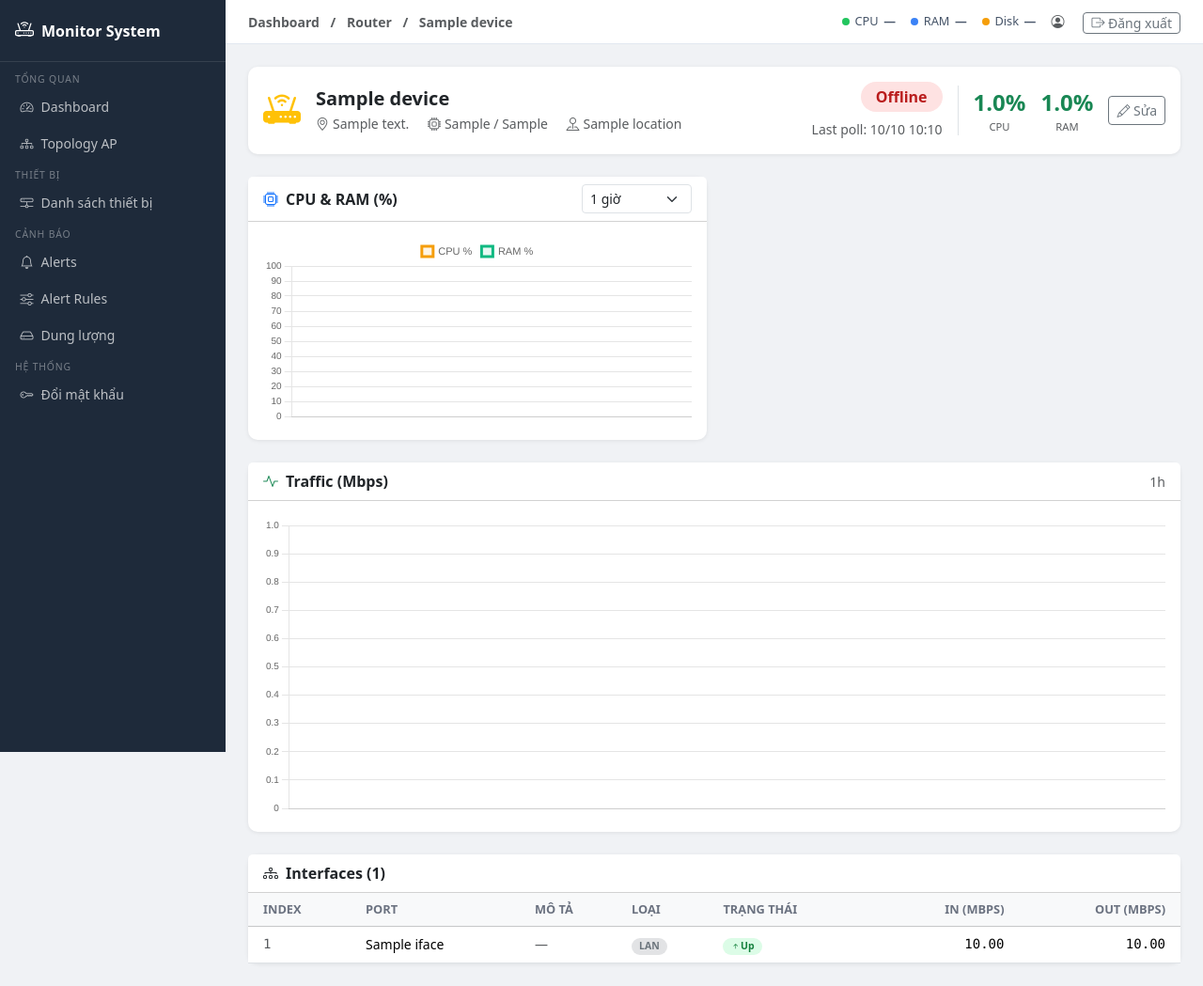
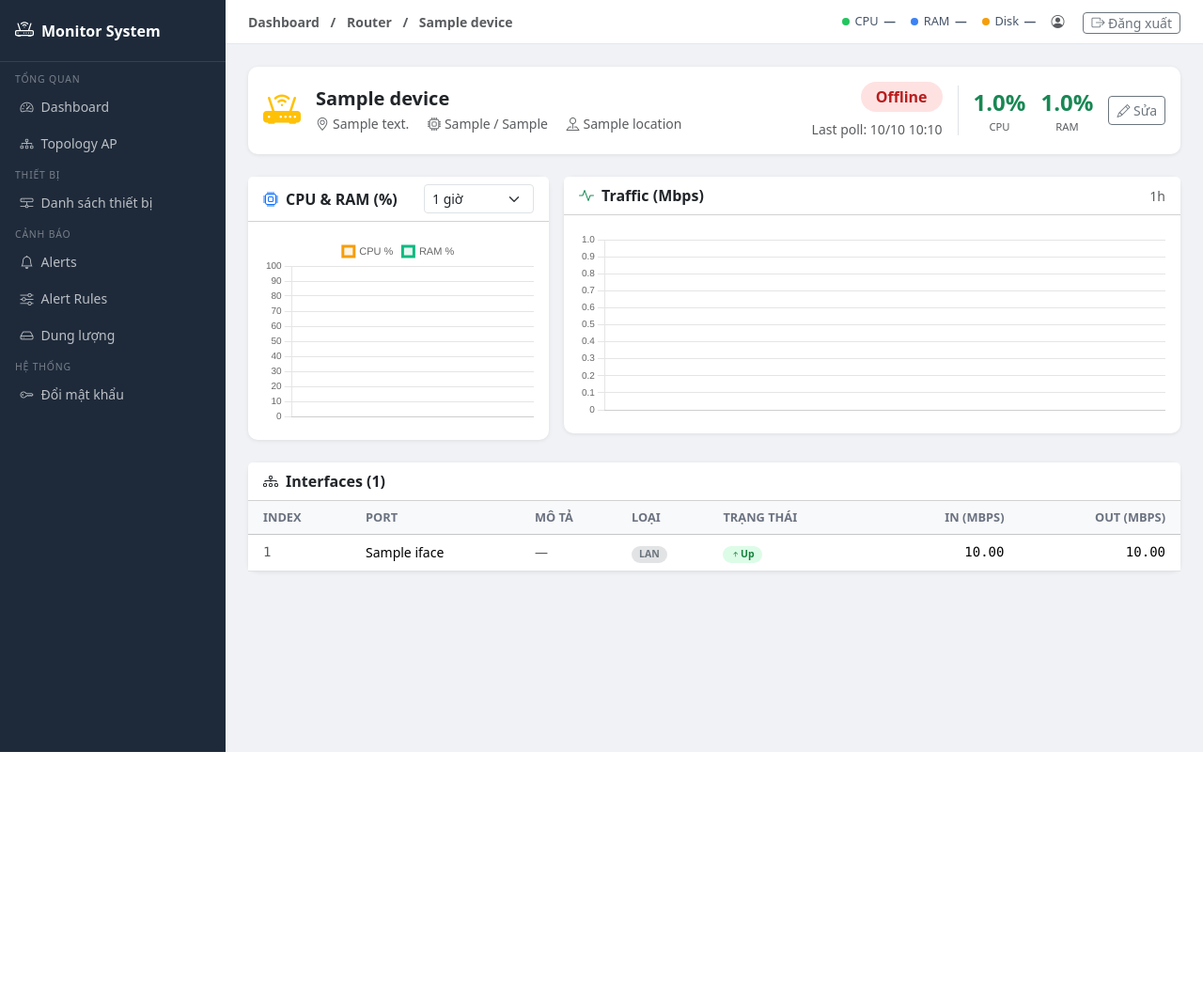
Before and after one commit to luckyhoang1988/monitor_system, a Django app: template templates/dashboard/router_detail.html in a window 1280 px wide. Shown: the whole page at 94% size. After the commit the page ends 800 px from the top, so only its background shows below. Run offline with Django 5.2, Linux system fonts and the light colour scheme; the template is opened without the code that fills it: most values are stand-ins (such as "Sample title", 1, 10 or a date in 2020).

Commit message:
fix(dashboard): gộp CPU/RAM và Traffic vào cùng 1 dòng, CPU/RAM thu nhỏ
CPU&RAM col-xl-4 (thu nhỏ), Traffic col-xl-8 (cùng dòng) thay vì
xếp chồng 2 dòng riêng — tránh khoảng trắng thừa bên cạnh CPU/RAM.

Co-Authored-By: Claude Sonnet 5 <noreply@anthropic.com>

```diff
--- a/templates/base.html
+++ b/templates/base.html
@@ -71,7 +71,6 @@
 
     /* Chart */
     .chart-wrap { position: relative; height: 200px; }
-    .chart-wrap-wide { height: 320px; }
 
     /* Self-health widget (CPU/RAM/Disk của server) */
     #self-health { font-size: .8rem; color: #475569; }
--- a/templates/dashboard/router_detail.html
+++ b/templates/dashboard/router_detail.html
@@ -68,7 +68,7 @@
 
 <div class="row g-3 mb-4">
   <!-- ===== CPU Chart ===== -->
-  <div class="col-xl-6">
+  <div class="col-xl-4">
     <div class="card">
       <div class="card-header bg-white py-2 d-flex align-items-center justify-content-between">
         <span class="fw-semibold"><i class="bi bi-cpu me-2 text-primary"></i>CPU & RAM (%)</span>
@@ -93,18 +93,16 @@
       </div>
     </div>
   </div>
-</div>
 
-<div class="row g-3 mb-4">
-  <!-- ===== Traffic Chart (autosize full width — nhiều interface uplink, half-width dễ chật legend) ===== -->
-  <div class="col-12">
+  <!-- ===== Traffic Chart (cùng dòng, chiếm phần rộng hơn — nhiều interface uplink) ===== -->
+  <div class="col-xl-8">
     <div class="card">
       <div class="card-header bg-white py-2 d-flex align-items-center justify-content-between">
         <span class="fw-semibold"><i class="bi bi-activity me-2 text-success"></i>Traffic (Mbps)</span>
         <span class="text-muted small" id="trafficRange">1h</span>
       </div>
       <div class="card-body">
-        <div class="chart-wrap chart-wrap-wide"><canvas id="trafficChart"></canvas></div>
+        <div class="chart-wrap"><canvas id="trafficChart"></canvas></div>
       </div>
     </div>
   </div>
```
Also changed, not shown: templates/dashboard/firewall_detail.html (+4 -6 lines), templates/dashboard/switch_detail.html (+4 -6 lines).
